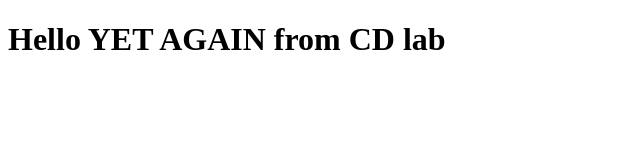
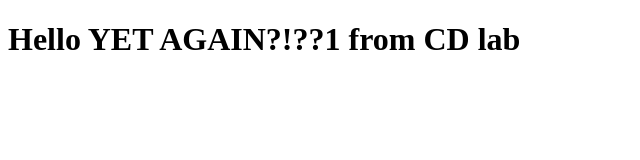
Before and after one commit to Alice-in-AI/lab11, a plain HTML site: page index.html in a window 1280 px wide. Shown: the whole page, without its empty margins (0-640 px from the left). Drawn offline with Linux system fonts and the light colour scheme.

Commit message:
edit both tests

```diff
--- a/index.html
+++ b/index.html
@@ -5,6 +5,6 @@
     <title>Lab 11</title>
 </head>
 <body>
-    <h1>Hello YET AGAIN  from CD lab</h1>
+    <h1>Hello YET AGAIN?!??1  from CD lab</h1>
 </body>
 </html>
```
Also changed, not shown: 1 other file.
